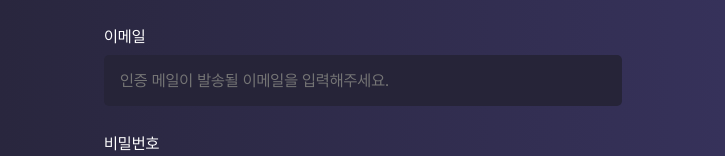
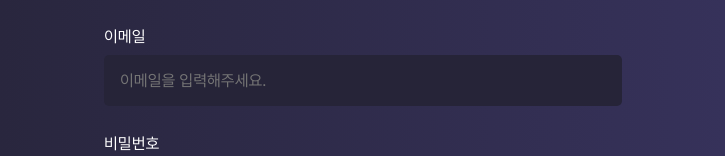
Before and after one commit to rigood/asmroom-frontend, a React (Create React App) app: page /create-account in a window 1280 px wide. Shown: the part 382-538 px from the top of the page, without its empty margins (277-1002 px from the left). Built offline with nearby package versions, Linux system fonts and the light colour scheme.

Commit message:
fix: update upload url, delete log, etc

```diff
--- a/src/components/Header.tsx
+++ b/src/components/Header.tsx
@@ -40,7 +40,6 @@ const Header = () => {
   // 로그인 정보, 로그아웃
   const isLoggedIn = useReactiveVar(isLoggedInVar);
   const { data: userData } = useMe(!isLoggedIn);
-  console.log(`isLoggedIn(${isLoggedIn}) data:`, userData);
 
   const logout = () => {
     setUserDropdownMenuOpen(false);
--- a/src/pages/CreateAccount.tsx
+++ b/src/pages/CreateAccount.tsx
@@ -132,7 +132,7 @@ const CreateAccount = () => {
           <Input
             label="이메일"
             type="email"
-            placeholder="인증 메일이 발송될 이메일을 입력해주세요."
+            placeholder="이메일을 입력해주세요."
             {...register("email", {
               required: "이메일을 입력해주세요.",
               pattern: {
--- a/src/pages/artist/MyChannel.tsx
+++ b/src/pages/artist/MyChannel.tsx
@@ -96,10 +96,13 @@ const MyChannel = ({
       formBody.append("folderName", "channel");
 
       const { url } = await (
-        await fetch("http://localhost:4000/upload/", {
-          method: "POST",
-          body: formBody,
-        })
+        await fetch(
+          "https://asmroom-backend-b73cde5014a8.herokuapp.com/upload/",
+          {
+            method: "POST",
+            body: formBody,
+          }
+        )
       ).json();
 
       photoUrl = url;
```
